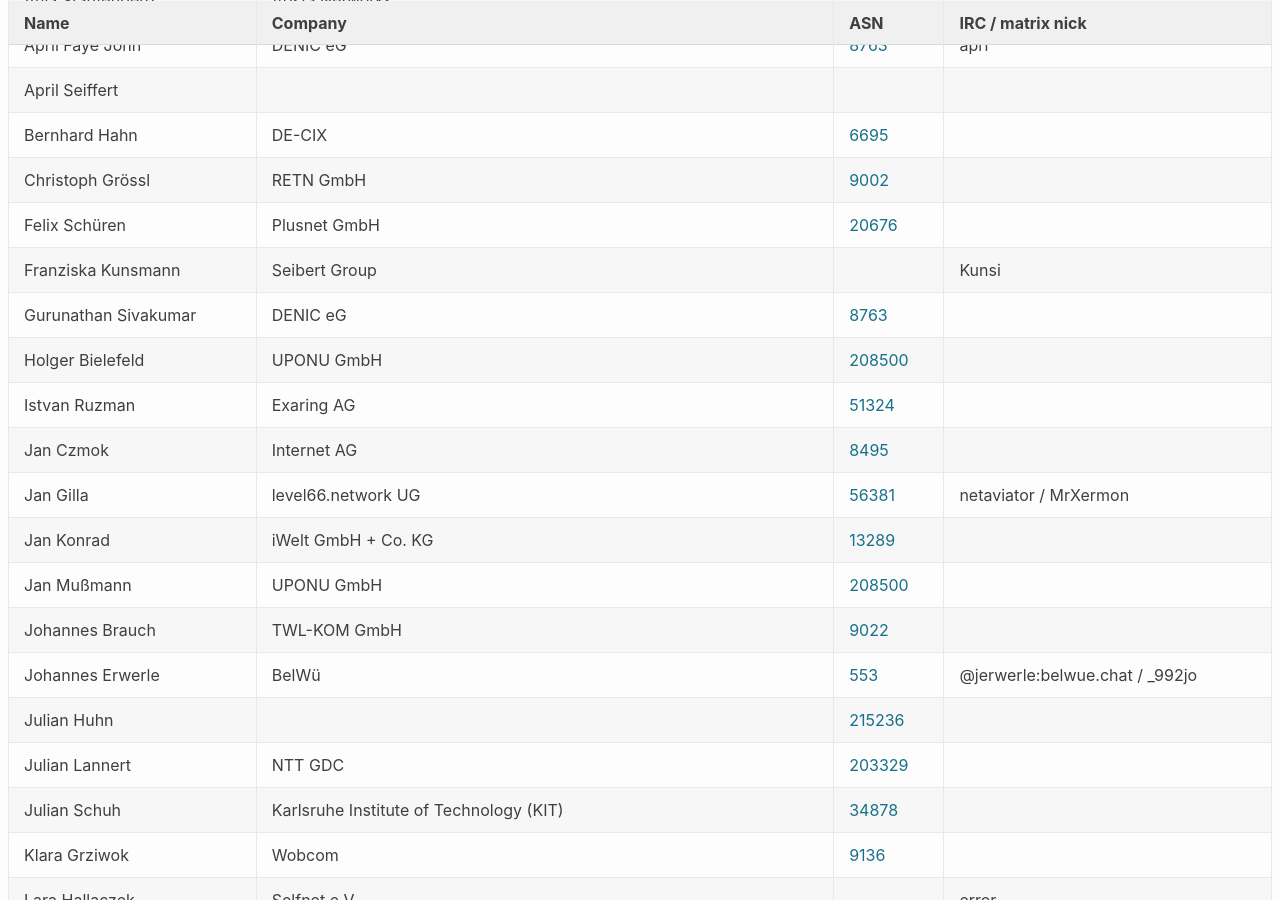
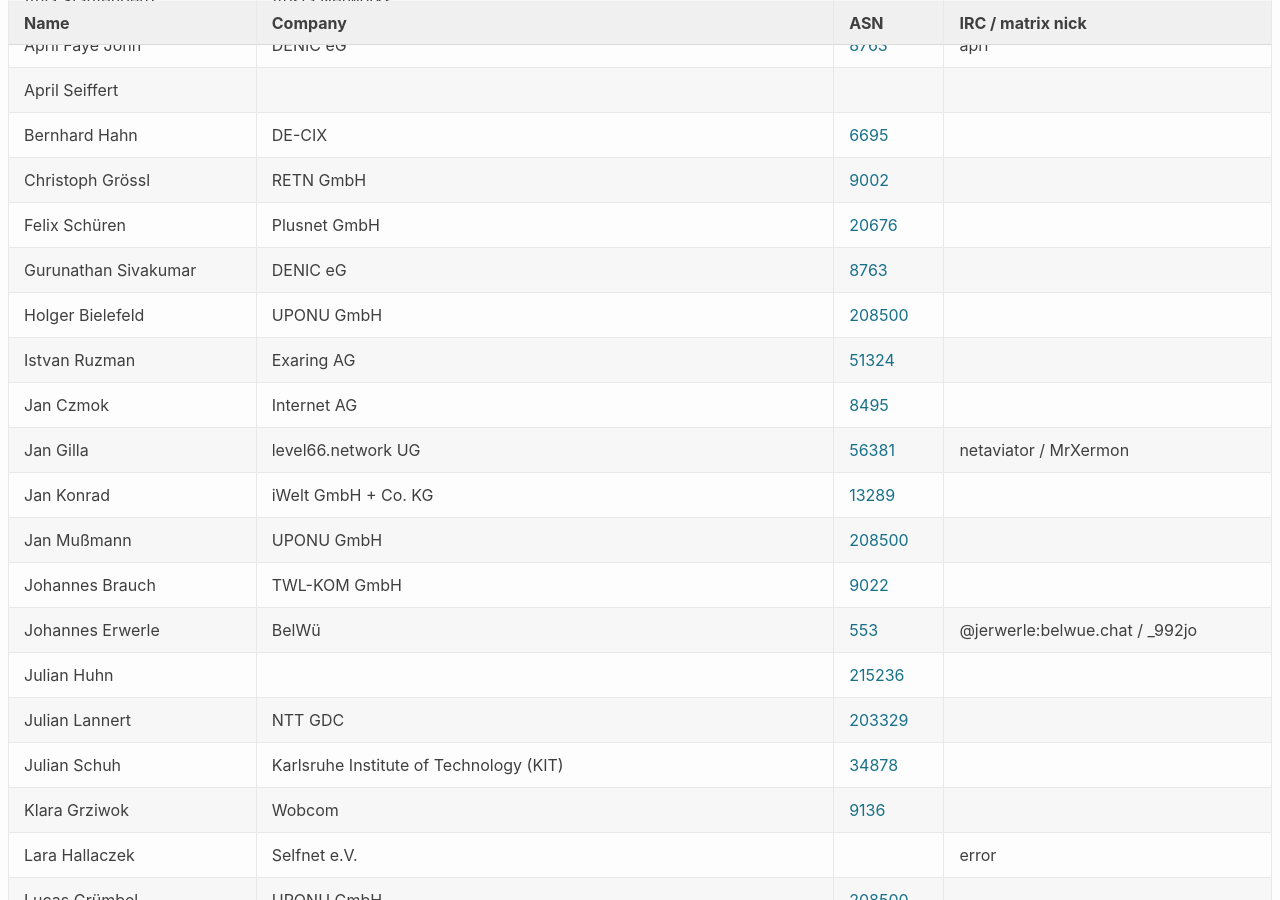
Before and after one commit to denog/pretix-attendeelist, a Jekyll site: the page built from denogmeetup25-01/index.markdown, in a window 1280 px wide and 900 px high, scrolled down 301 px. Built offline with Jekyll 4.4.1, drawn with Linux system fonts in a browser that asks for light colours.

Commit message:
Latest data: Tue Feb 11 18:33:19 UTC 2025

```diff
--- a/_data/attendees_denogmeetup25-01.json
+++ b/_data/attendees_denogmeetup25-01.json
@@ -64,12 +64,6 @@
     "company": "Plusnet GmbH",
     "irc": null,
     "asn": "20676"
-  },
-  {
-    "name": "Franziska Kunsmann",
-    "company": "Seibert Group",
-    "irc": "Kunsi",
-    "asn": null
   },
   {
     "name": "Gurunathan Sivakumar",
```
